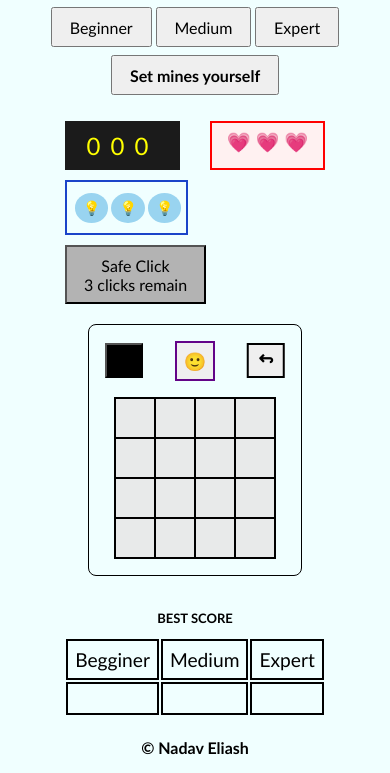
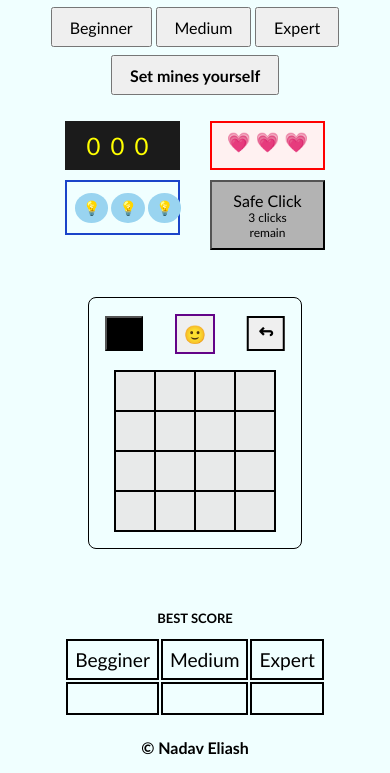
Before and after one commit to NadavEliash/Minesweeper, a plain HTML site: page index.html in a window 390 px wide. Shown: the part 71-844 px from the top of the page. Drawn offline with Linux system fonts and the light colour scheme.

Commit message:
fix empty hint box & tiny devices expert game

```diff
--- a/css/main.css
+++ b/css/main.css
@@ -198,6 +198,10 @@ button {
     padding: 5px;
     height: 55px;
     border: solid 2px rgb(27, 68, 201);
+
+    @media(max-width: 600px) {
+        width: 115px;
+    }
 }
 
 .hint {
@@ -240,10 +244,19 @@ button {
     flex-direction: column;
     align-items: center;
     background-color: rgb(179, 179, 179);
+
+    @media(max-width: 600px) {
+        font-size: 1rem;
+        width: 115px;
+    }
 }
 
 .clicks-remain {
     font-size: 1rem;
+
+    @media(max-width: 600px) {
+        font-size: .75rem;
+    }
 }
 
 .container {
@@ -283,6 +296,11 @@ button {
     padding: 1px;
     height: 24px;
     width: 24px;
+
+    @media(max-width: 330px) {
+        height: 20px;
+        width: 20px;
+    }
 }
 
 .clicked-hint {
```
